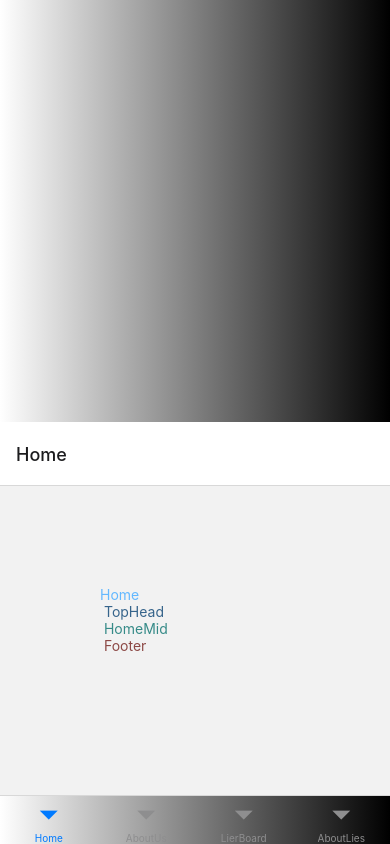
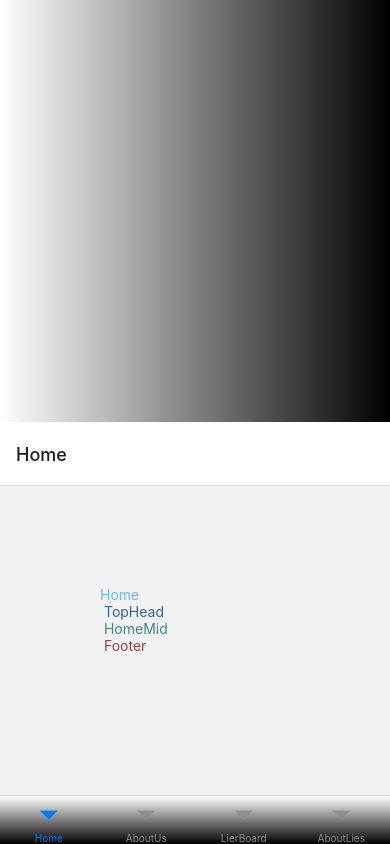
Before and after one commit to psteingh/LTRapp, a React Native app: screen / in a window 390 px wide. Built offline with nearby package versions, Linux system fonts and the light colour scheme.

Commit message:
ltrapp0409835

```diff
--- a/App.js
+++ b/App.js
@@ -44,7 +44,7 @@ function MyTabs() {
         <LinearGradient
         colors={[Colors.primaryWhite, Colors.primaryBlack]}
         start={{x: 0, y: 0}}
-        end={{x: 1, y: 0}}
+        end={{x: 0, y: 1}}
         style={styles.container} />
         ),
     }}>
```
